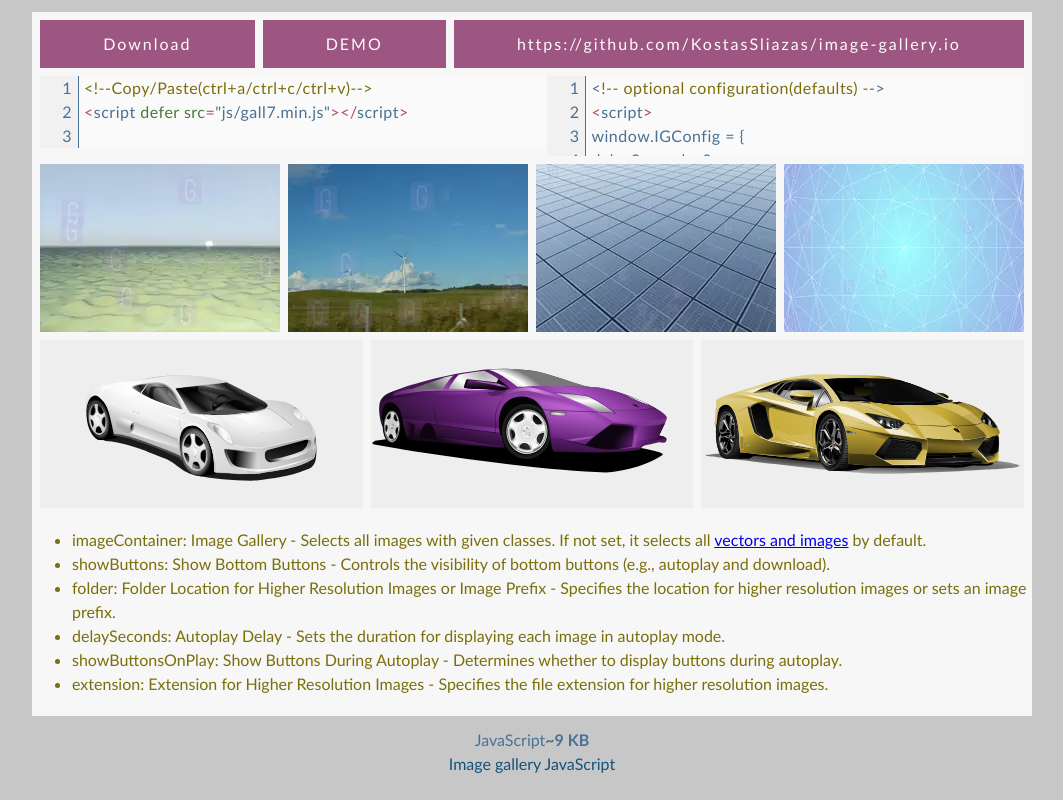
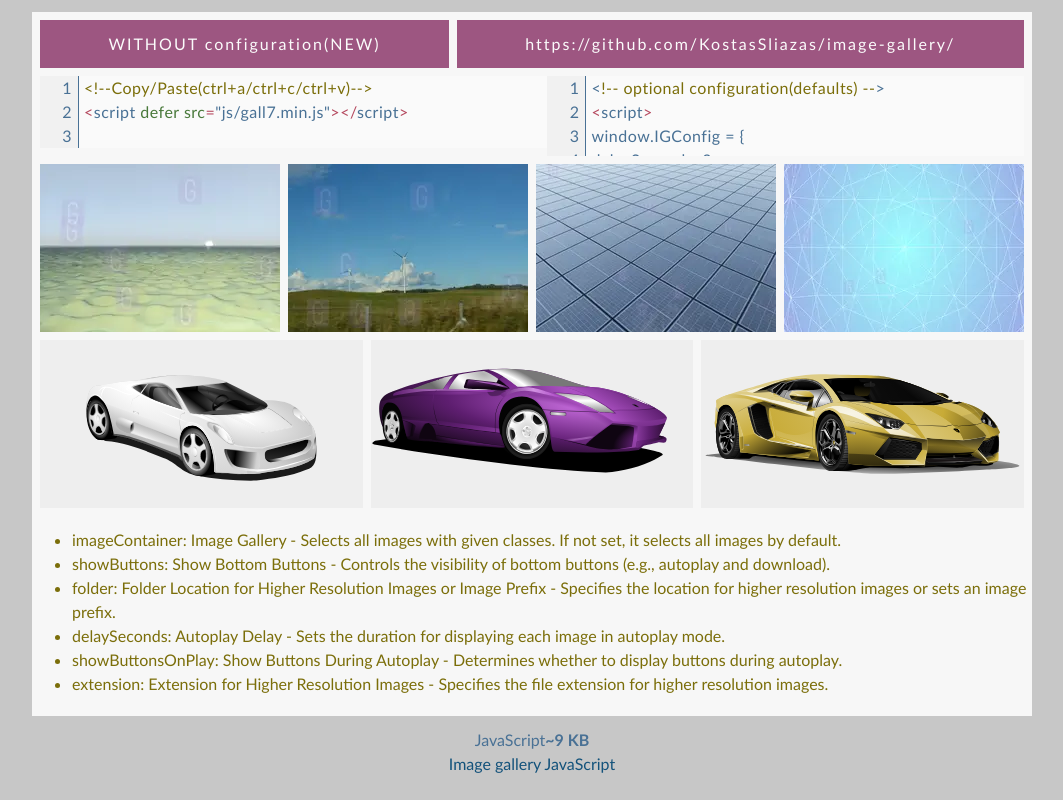
Before and after one commit to KostasSliazas/image-gallery, a website: page index.html in a window 1280 px wide. Shown: the whole page, without its empty margins (108-1171 px from the left). Drawn offline with Linux system fonts and the light colour scheme.

Commit message:
Add files via upload

```diff
--- a/index.html
+++ b/index.html
@@ -30,11 +30,10 @@
 <body>
   <main>
     <header>
-      <h1>Image gallery JavaScript 4.53KB + CSS 2.57KB (responsive)</h1>
+      <h1>Image gallery JavaScript ~9KB</h1>
       <div class="inside">
-        <a href="https://github.com/KostasSliazas/image-gallery2/archive/refs/heads/main.zip" target="_blank" download="main.zip" rel="noopener">Download</a>
-        <a href="https://kostassliazas.github.io/svg-examples/" target="_blank" rel="noopener">DEMO</a>
-        <a href="https://github.com/KostasSliazas/image-gallery.io" target="_blank" rel="noopener">https://github.com/KostasSliazas/image-gallery.io</a>
+        <a href="https://kostassliazas.github.io/gallery/" target="_blank" rel="noopener">WITHOUT configuration(NEW)</a>
+        <a href="https://github.com/KostasSliazas/image-gallery/" target="_blank" rel="noopener">https://github.com/KostasSliazas/image-gallery/</a>
       </div>
     </header>
     <div class="wrap">
@@ -74,7 +73,7 @@
   </div>
   <h1>Image gallery with autoplay and download buttons, without external libraries just plain JavaScript (vanilla). Simple solution for portfolio or photo gallery.</h1>
   <ul class="noselect">
-    <li>imageContainer: Image Gallery - Selects all images with given classes. If not set, it selects all <a target="_blank" rel="noopener" href="https://vectors-images.myportfolio.com/">vectors and images</a> by default.</li>
+    <li>imageContainer: Image Gallery - Selects all images with given classes. If not set, it selects all images by default.</li>
     <li>showButtons: Show Bottom Buttons - Controls the visibility of bottom buttons (e.g., autoplay and download).</li>
     <li>folder: Folder Location for Higher Resolution Images or Image Prefix - Specifies the location for higher resolution images or sets an image prefix.</li>
     <li>delaySeconds: Autoplay Delay - Sets the duration for displaying each image in autoplay mode.</li>
```
